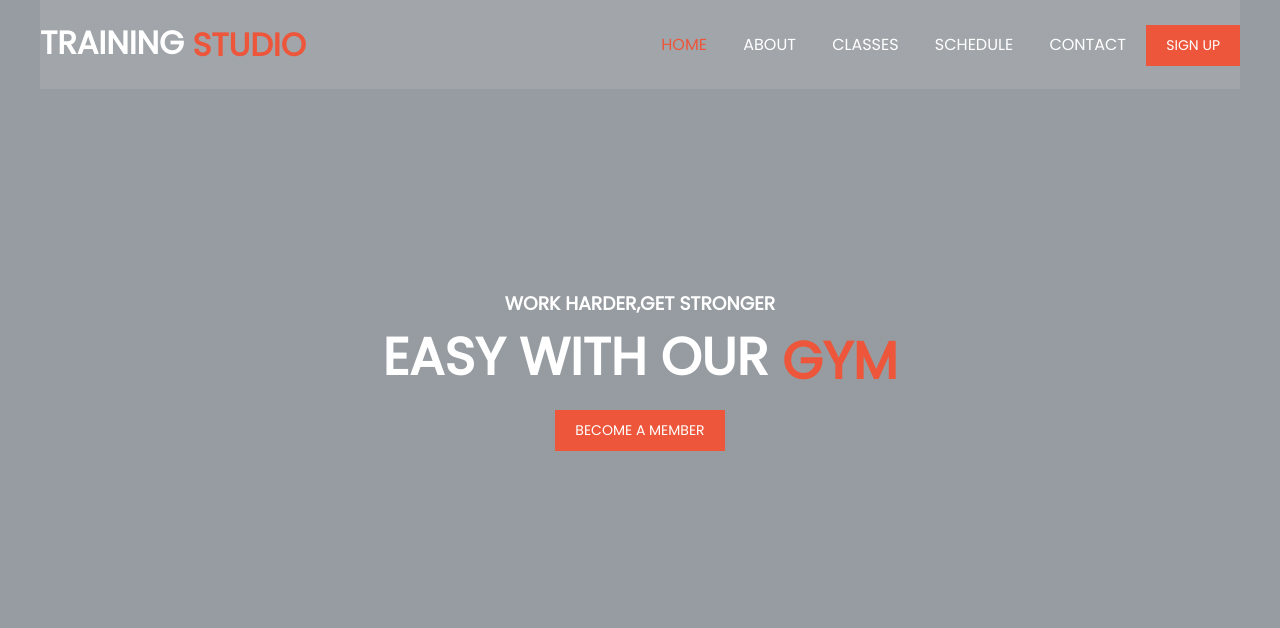
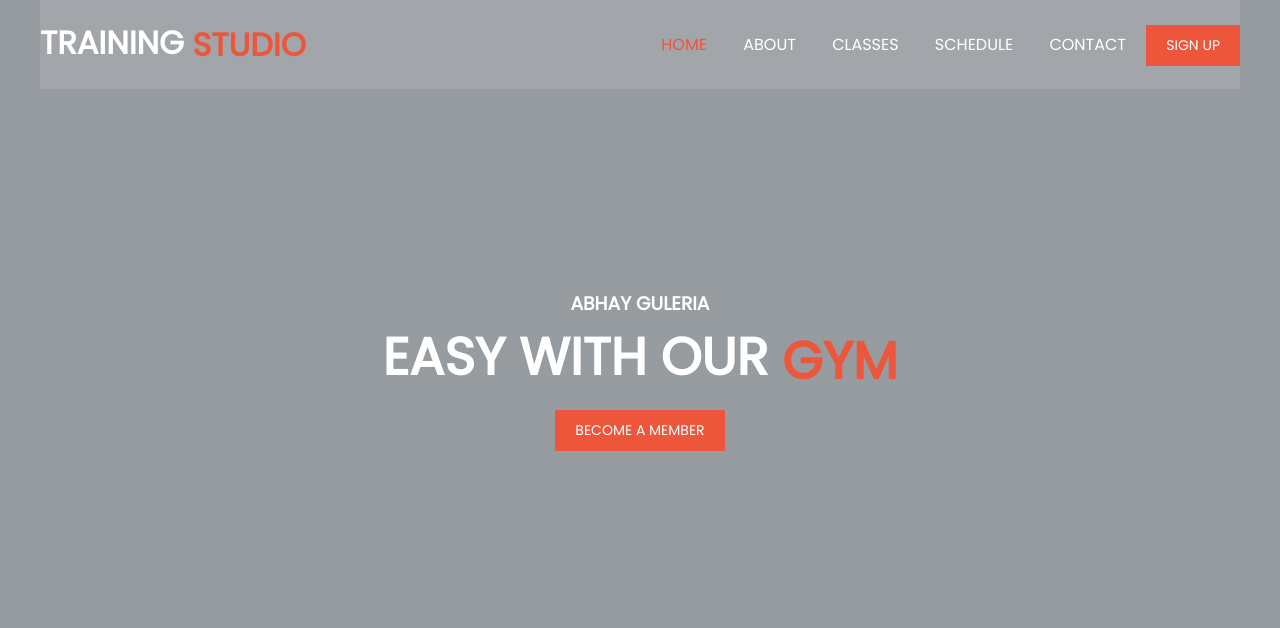
Before and after one commit to RenneManny/Gym-Website, a website: page index.html in a window 1280 px wide. Shown: the top 628 px of the page. Drawn offline with Linux system fonts and the light colour scheme.

Commit message:
Abhay name updated

```diff
--- a/index.html
+++ b/index.html
@@ -45,7 +45,7 @@
                 </div>
             </div>
             <div class="txt">
-                <h3>Work harder,get stronger</h3>
+                <h3>Abhay Guleria</h3>
                 <h1>Easy with our <span>gym</span></h1>
                 <a href="" class="btn">become a member</a>
             </div>
```
